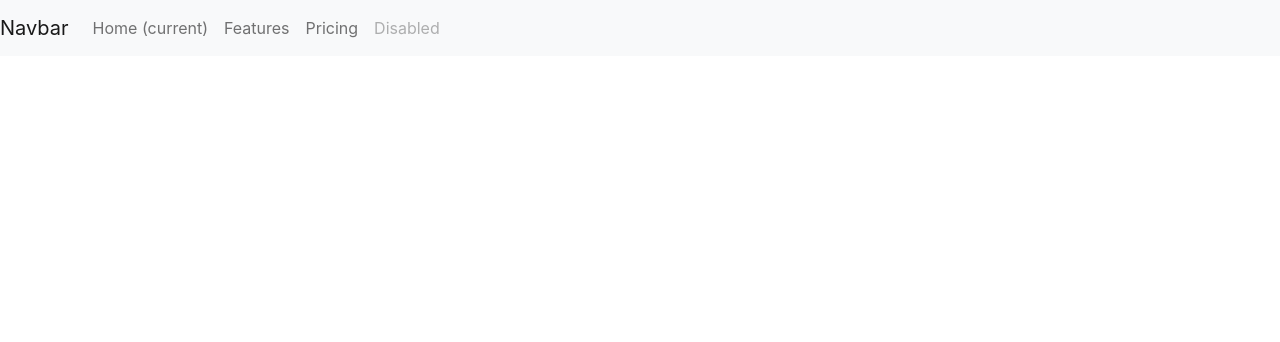
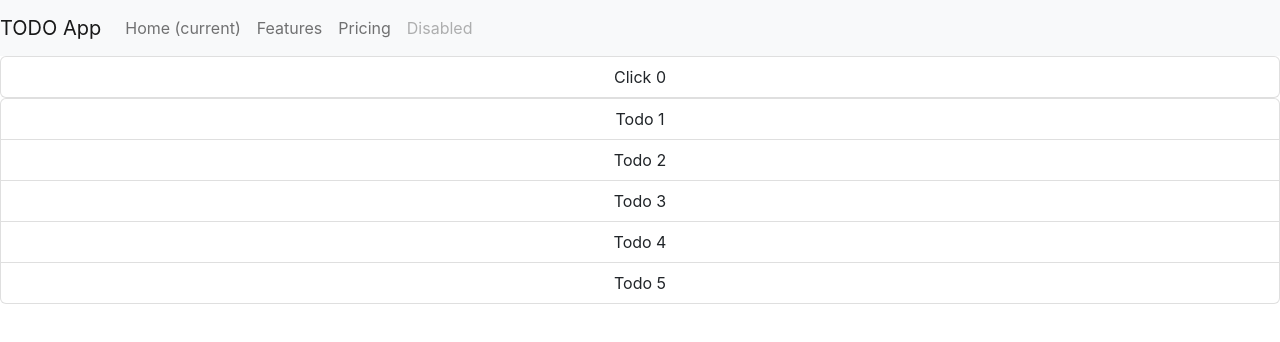
Before and after one commit to hrishikeshps/react-todo, a React (Create React App) app: page / in a window 1280 px wide. Shown: the top 342 px of the page. Built offline with nearby package versions, Linux system fonts and the light colour scheme.

Commit message:
changes for todo component sturcture

```diff
--- a/src/App.css
+++ b/src/App.css
@@ -36,3 +36,7 @@
     transform: rotate(360deg);
   }
 }
+
+.selected{
+  background: #ddd;
+}
--- a/src/App.js
+++ b/src/App.js
@@ -1,10 +1,23 @@
 import './App.css';
+import { useState, useEffect } from 'react';
 import Header from './components/header';
+import TodoList from './components/TodoList';
 
 function App() {
+  const [title, updateTitle] = useState('TODO App')
+
+  useEffect(() => {
+    console.log('title changes')
+  }, [title])
+
+  const titleClicked = (params) => {
+    updateTitle(params);
+  }
+
   return (
     <div className="App">
-      <Header />
+      <Header title={title} />
+      <TodoList titleClicked={titleClicked}/>
     </div>
   );
 }
--- /dev/null
+++ b/src/components/TodoList.js
@@ -0,0 +1,47 @@
+import React, {useState, useEffect} from 'react'
+import data from '../config/todo.json'
+
+function TodoList({titleClicked}) {
+
+  const [count, setCount] = useState(0);
+  const [todos, updateTodo] = useState(data)
+
+  useEffect(() => {
+    console.log('It renderes everytime')
+  });
+
+  useEffect(() => {
+    console.log('On first render')
+  }, []);
+
+  useEffect(() => {
+    console.log('When todo is updated')
+  }, [todos]);
+
+  const handleToggle = (id) => {
+    const updTodos = todos.map(todo => {
+      return todo.id === id ? { ...todo, toggle: !todo.toggle } : {...todo}
+    })
+    updateTodo(updTodos);
+  }
+
+  const handleCount = () => {
+    titleClicked(count + 1);
+    setCount(count + 1);
+  }
+
+  return (
+    <div>
+      <ul className="list-group">
+        <li className="list-group-item" onClick={() => handleCount()}>Click {count}</li>
+      </ul>
+      <ul className="list-group">
+        {todos.map((todo) => {
+          return <li className={`list-group-item ${todo.toggle === true ? 'selected' : ''}`} key={todo.id} onClick={() => handleToggle(todo.id)}>{todo.title}</li>
+        })}
+      </ul>
+    </div>
+  )
+}
+
+export default TodoList
--- a/src/components/header.js
+++ b/src/components/header.js
@@ -1,25 +1,25 @@
 import React from 'react'
 
-function Header() {
+function Header(props) {
     return (
         <nav className="navbar navbar-expand-lg navbar-light bg-light">
-            <a className="navbar-brand" href="javascript:void(0)">Navbar</a>
+            <a className="navbar-brand" href="#!">{props.title}</a>
             <button className="navbar-toggler" type="button" data-toggle="collapse" data-target="#navbarNav" aria-controls="navbarNav" aria-expanded="false" aria-label="Toggle navigation">
                 <span className="navbar-toggler-icon"></span>
             </button>
             <div className="collapse navbar-collapse" id="navbarNav">
                 <ul className="navbar-nav">
                     <li className="nav-item active">
-                        <a className="nav-link" href="javascript:void(0)">Home <span className="sr-only">(current)</span></a>
+                        <a className="nav-link" href="#!">Home <span className="sr-only">(current)</span></a>
                     </li>
                     <li className="nav-item">
-                        <a className="nav-link" href="javascript:void(0)">Features</a>
+                        <a className="nav-link" href="#!">Features</a>
                     </li>
                     <li className="nav-item">
-                        <a className="nav-link" href="javascript:void(0)">Pricing</a>
+                        <a className="nav-link" href="#!">Pricing</a>
                     </li>
                     <li className="nav-item">
-                        <a className="nav-link disabled" href="javascript:void(0)">Disabled</a>
+                        <a className="nav-link disabled" href="#!">Disabled</a>
                     </li>
                 </ul>
             </div>
--- /dev/null
+++ b/src/config/todo.json
@@ -0,0 +1,32 @@
+[
+    {
+        "id": "1",
+        "title": "Todo 1",
+        "status": "pending",
+        "toggle": false
+    },
+    {
+        "id": "2",
+        "title": "Todo 2",
+        "status": "done",
+        "toggle": false
+    },
+    {
+        "id": "3",
+        "title": "Todo 3",
+        "status": "pending",
+        "toggle": false
+    },
+    {
+        "id": "4",
+        "title": "Todo 4",
+        "status": "pending",
+        "toggle": false
+    },
+    {
+        "id": "5",
+        "title": "Todo 5",
+        "status": "done",
+        "toggle": false
+    }
+]
```
